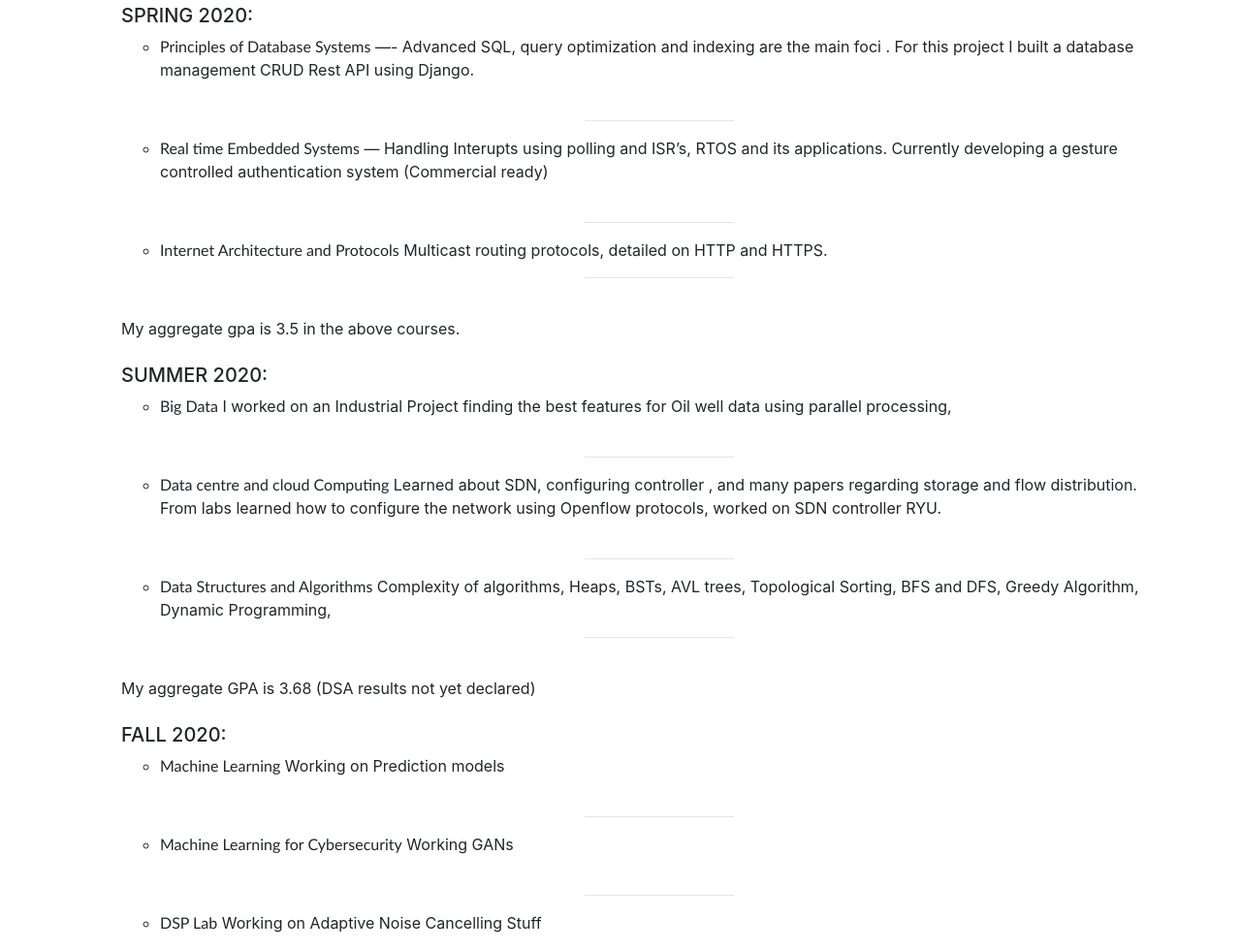
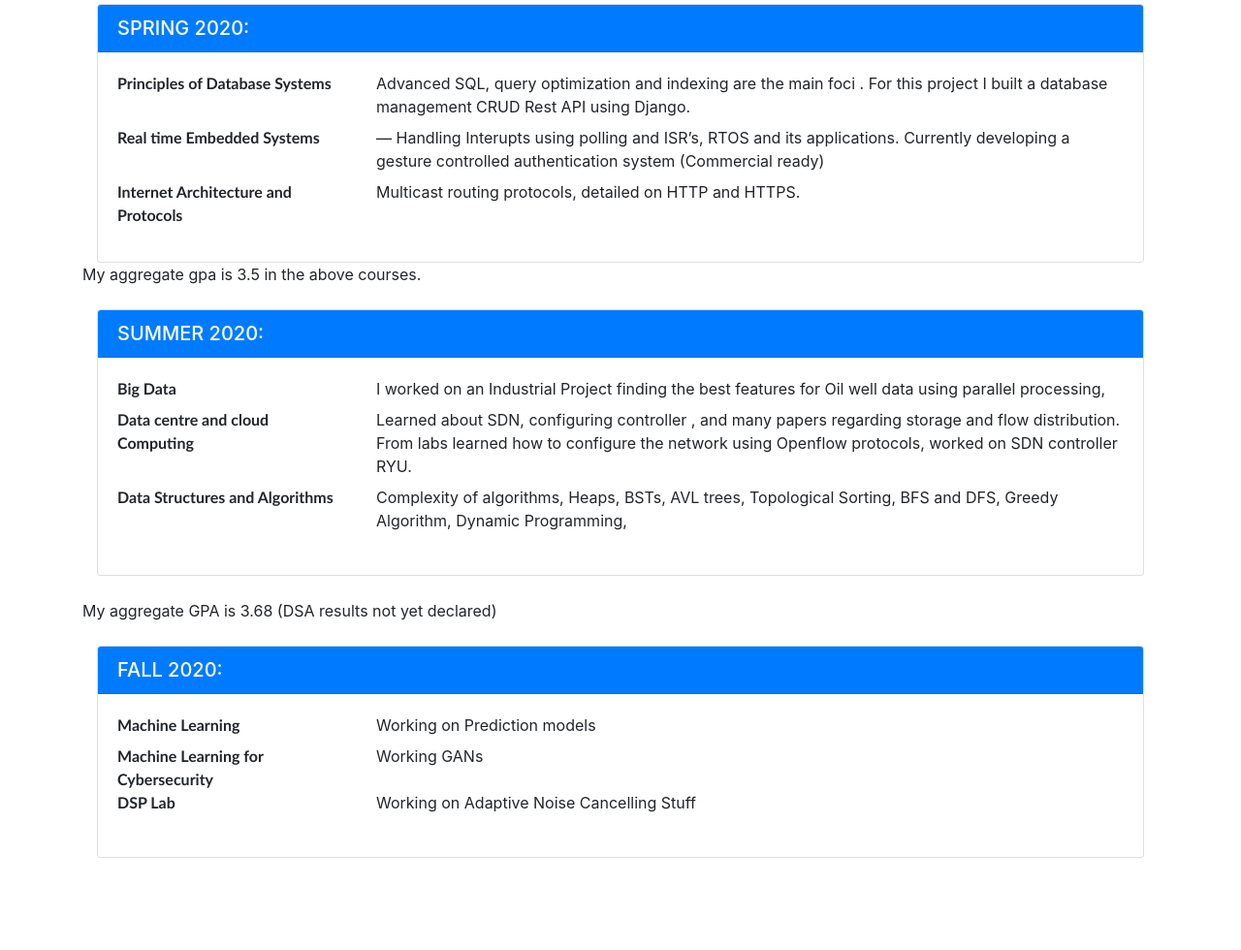
Before and after one commit to amahavishnua/ResumeG, a website: page index.html in a window 1280 px wide. Shown: the part 1974-2954 px from the top of the page at 97% size. After the commit the page ends 2859 px from the top, so only its background shows below. Drawn offline with Linux system fonts and the light colour scheme.

Commit message:
Cards Update

```diff
--- a/index.html
+++ b/index.html
@@ -170,56 +170,87 @@
 
             <h5>Course Work</h5>
             <br>
-        <ul>
-        <h5>SPRING 2020:</h5> <ul>
-            <li>
-        <span style="font-family: 'Gill Sans', 'Gill Sans MT', Calibri, 'Trebuchet MS', sans-serif;">Principles of Database Systems</span>
-            —- Advanced SQL, query optimization and
+            <div class="col-12 ">
+                <div class="card">
+                    <h5 class="card-header bg-primary text-white">SPRING 2020:</h5>
+                    <div class="card-body">
+                        <dl class="row">
+                            <dt class="col-3">
+                                <span style="font-family: 'Gill Sans', 'Gill Sans MT', Calibri, 'Trebuchet MS', sans-serif;">Principles of Database Systems</span></dt>
+                                <dd class="col-9">Advanced SQL, query optimization and
                                 indexing are the main foci . For this project I built a database management CRUD Rest API using
-            Django.</li>
+                                Django.
+                            </dd>
                                 <br>
-        <hr><li>
+                            <dt class="col-3">
                             <span style="font-family: 'Gill Sans', 'Gill Sans MT', Calibri, 'Trebuchet MS', sans-serif;">Real time Embedded Systems</span>
+                                </dt>
+                                <dd class="col-9">
                                 — Handling Interupts using polling and ISR’s, RTOS and its
                                 applications. Currently developing a gesture controlled authentication system
-            (Commercial ready)</li><br>
-        <hr><li>
-        <span style="font-family:'Gill Sans', 'Gill Sans MT', Calibri, 'Trebuchet MS', sans-serif">Internet Architecture and Protocols</span>
+                                (Commercial ready)</dd><br>
+                                <dt class="col-3">
+                            <span style="font-family:'Gill Sans', 'Gill Sans MT', Calibri, 'Trebuchet MS', sans-serif">Internet Architecture and Protocols</span> </dt>
+                        <dd class="col-9">
                             Multicast routing protocols, detailed on HTTP and
-        HTTPS.</li><hr><br>
-        </ul>
+                            HTTPS.</dd><br>
+                                </dl>
+                            </div>
+                        </div>
+                    </div>
         My aggregate gpa is 3.5 in the above courses.
         <br>
         <br>
-        <h5>SUMMER 2020:</h5><ul>
-            <li>
-         <span style="font-family: 'Gill Sans', 'Gill Sans MT', Calibri, 'Trebuchet MS', sans-serif;">Big Data</span>
+        <div class="col-12 ">
+            <div class="card">
+                <h5 class="card-header bg-primary text-white">SUMMER 2020:</h5>
+                <div class="card-body">
+                    <dl class="row">
+                        <dt class="col-3">
+         <span style="font-family: 'Gill Sans', 'Gill Sans MT', Calibri, 'Trebuchet MS', sans-serif;">Big Data</span></dt>
+         <dd class="col-9">
             I worked on an Industrial Project finding the best features for Oil well data using
-            parallel processing,</li><br>
-        <hr><li>
-        <span style="font-family: 'Gill Sans', 'Gill Sans MT', Calibri, 'Trebuchet MS', sans-serif;">Data centre and cloud Computing</span>
+            parallel processing,</dd><br>
+        <dt class="col-3">
+        <span style="font-family: 'Gill Sans', 'Gill Sans MT', Calibri, 'Trebuchet MS', sans-serif;">Data centre and cloud Computing</span></dt>
+        <dd class="col-9">
             Learned about SDN, configuring controller , and many
             papers regarding storage and flow distribution. From labs learned how to configure the
-            network using Openflow protocols, worked on SDN controller RYU.</li><br>
-        <hr><li>
-        <span style="font-family: 'Gill Sans', 'Gill Sans MT', Calibri, 'Trebuchet MS', sans-serif;"> Data Structures and Algorithms</span>
+            network using Openflow protocols, worked on SDN controller RYU.</dd><br>
+        <dt class="col-3">
+        <span style="font-family: 'Gill Sans', 'Gill Sans MT', Calibri, 'Trebuchet MS', sans-serif;"> Data Structures and Algorithms</span></dt>
+        <dd class="col-9">
             Complexity of algorithms, Heaps, BSTs, AVL trees,
-            Topological Sorting, BFS and DFS, Greedy Algorithm, Dynamic Programming,</li><hr><br></ul>
+            Topological Sorting, BFS and DFS, Greedy Algorithm, Dynamic Programming,</dd>
+                </dl>
+            </div>
+        </div>
+        </div>
+            <br>
+
             My aggregate GPA is 3.68 (DSA results not yet declared)
             <br>
             <br>
-            <h5>FALL 2020:</h5>
-            <ul>
-                <li>
-         <span style="font-family: 'Gill Sans', 'Gill Sans MT', Calibri, 'Trebuchet MS', sans-serif;">Machine Learning</span>
-          Working on Prediction models</li><br>
-        <hr><li>
-        <span style="font-family: 'Gill Sans', 'Gill Sans MT', Calibri, 'Trebuchet MS', sans-serif;">Machine Learning for Cybersecurity</span>
-         Working GANs</li><br>
-        <hr><li>
-        <span style="font-family: 'Gill Sans', 'Gill Sans MT', Calibri, 'Trebuchet MS', sans-serif;"> DSP Lab</span>
-         Working on Adaptive Noise Cancelling Stuff</li></ul>
-        </ul>
+            <div class="col-12 ">
+                <div class="card">
+                    <h5 class="card-header bg-primary text-white">FALL 2020:</h5>
+                    <div class="card-body">
+                        <dl class="row">
+                            <dt class="col-3">
+         <span style="font-family: 'Gill Sans', 'Gill Sans MT', Calibri, 'Trebuchet MS', sans-serif;">Machine Learning</span></dt>
+         <dd class="col-9">
+          Working on Prediction models</dd><br>
+        <dt class="col-3">
+        <span style="font-family: 'Gill Sans', 'Gill Sans MT', Calibri, 'Trebuchet MS', sans-serif;">Machine Learning for Cybersecurity</span></dt>
+        <dd class="col-9"> Working GANs </dd><br>
+        <dt class="col-3">
+        <span style="font-family: 'Gill Sans', 'Gill Sans MT', Calibri, 'Trebuchet MS', sans-serif;"> DSP Lab</span></dt>
+        <dd class="col-9">
+         Working on Adaptive Noise Cancelling Stuff</dd>
+        </dl>
+    </div>
+</div>
+</div>
 </div>
     <!--<script type="text/javascript" src="https://platform.linkedin.com/badges/js/profile.js" async defer></script>
 -->
```
Lines whose indentation alone changed are shown as unchanged.
